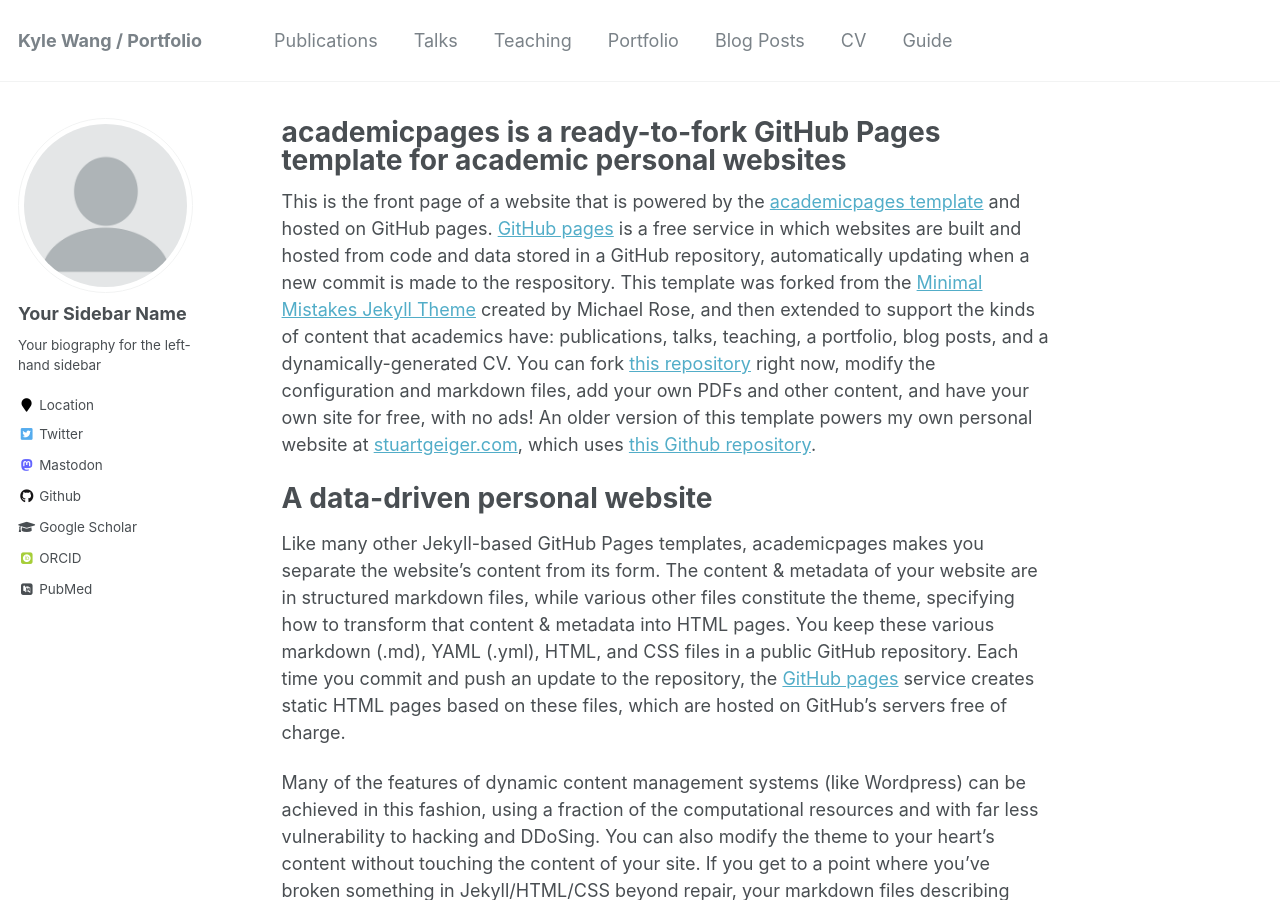
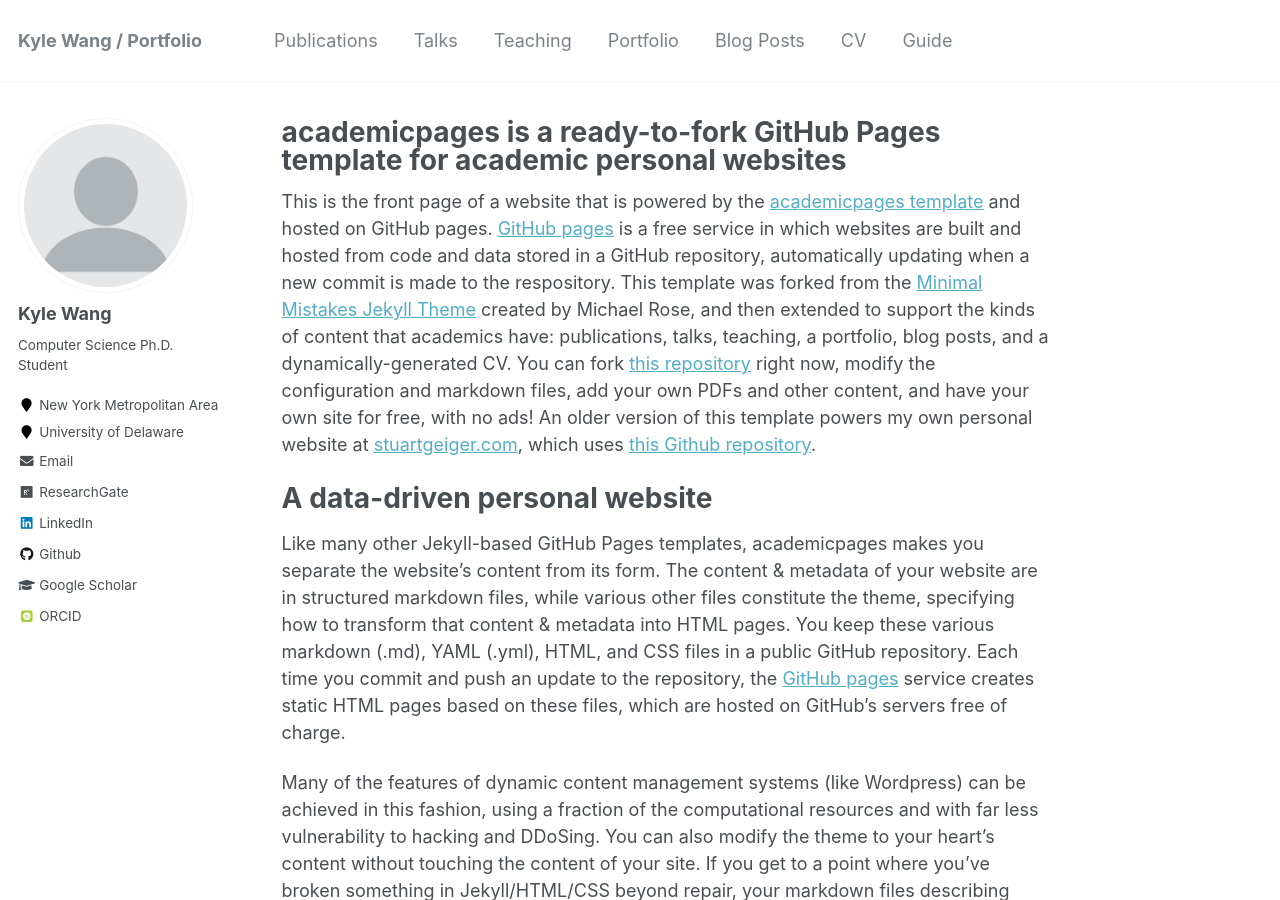
Before and after one commit to kyleearth/kyleearth.github.io, a Jekyll site: the page built from _pages/about.md, in a window 1280 px wide and 900 px high. Built offline with Jekyll 4.4.1, drawn with Linux system fonts in a browser that asks for light colours; some web fonts are replaced.

Commit message:
Update _config.yml

```diff
--- a/_config.yml
+++ b/_config.yml
@@ -11,28 +11,28 @@ title                    : "Kyle Wang / Portfolio"
 title_separator          : "-"
 name                     : &name "Kyle Wang"
 description              : &description "personal description"
-url                      : https://academicpages.github.io # the base hostname & protocol for your site e.g. "https://mmistakes.github.io"
+url                      : https://kyleearth.github.io # the base hostname & protocol for your site e.g. "https://mmistakes.github.io"
 baseurl                  : "" # the subpath of your site, e.g. "/blog"
-repository               : "academicpages/academicpages.github.io"
+repository               : "kyleearth/kyleearth.github.io"
 
 # Site Author
 author:
-  name             : "Your Sidebar Name"
+  name             : "Kyle Wang"
   avatar           : "profile.png"
-  bio              : "Your biography for the left-hand sidebar"
+  bio              : "Computer Science Ph.D. Student"
   pronouns         : # example: "she/her"
-  location         : "Location"
-  orcid            : "http://orcid.org/yourorcidurl"
-  employer         :
-  email            :
+  location         : "New York Metropolitan Area"
+  orcid            : "https://orcid.org/0000-0003-0308-6033"
+  employer         : "University of Delaware"
+  email            : "kylewang@udel.edu"
   uri              :
 
   # Manuscript repositories
   arxiv            : # "https://arxiv.org/" # Update with the correct link to your profile
-  googlescholar    : "https://scholar.google.com/citations?user=PS_CX0AAAAAJ"         # Update with the correct link to your profile
+  googlescholar    : "https://scholar.google.com/citations?user=YB8unhEAAAAJ&hl=en"         # Update with the correct link to your profile
   impactstory      : # "https://profiles.impactstory.org/u/xxxx-xxxx-xxxx-xxxx"
-  pubmed           : "https://www.ncbi.nlm.nih.gov/pubmed/?term=john+snow"
-  researchgate     :  # example: "https://www.researchgate.net/profile/yourprofile"
+  pubmed           : #"https://www.ncbi.nlm.nih.gov/pubmed/?term=john+snow"
+  researchgate     : "https://www.researchgate.net/profile/Qile-Wang-2"
 
   # Social media
   bitbucket        :
@@ -41,22 +41,22 @@ author:
   facebook         :
   flickr           :
   foursquare       :
-  github           : "academicpages"
+  github           : "kyleearth"
   goodreads        :
   google_plus      :
   keybase          :
   instagram        :
   lastfm           :
-  linkedin         :
+  linkedin         : "https://www.linkedin.com/in/kyleearth"
   kaggle           : # "kaggleusername"
-  mastodon         : "mastodonhandle"
+  mastodon         : # "mastodonhandle"
   medium           : # "add medium profile url here"
   pinterest        :
   soundcloud       :
   stackoverflow    : # http://stackoverflow.com/users/123456/username
   steam            :
   tumblr           :
-  twitter          : "replacethistwitterhandle"
+  twitter          : # "replacethistwitterhandle"
   vine             :
   weibo            :
   wikipedia        :
```
